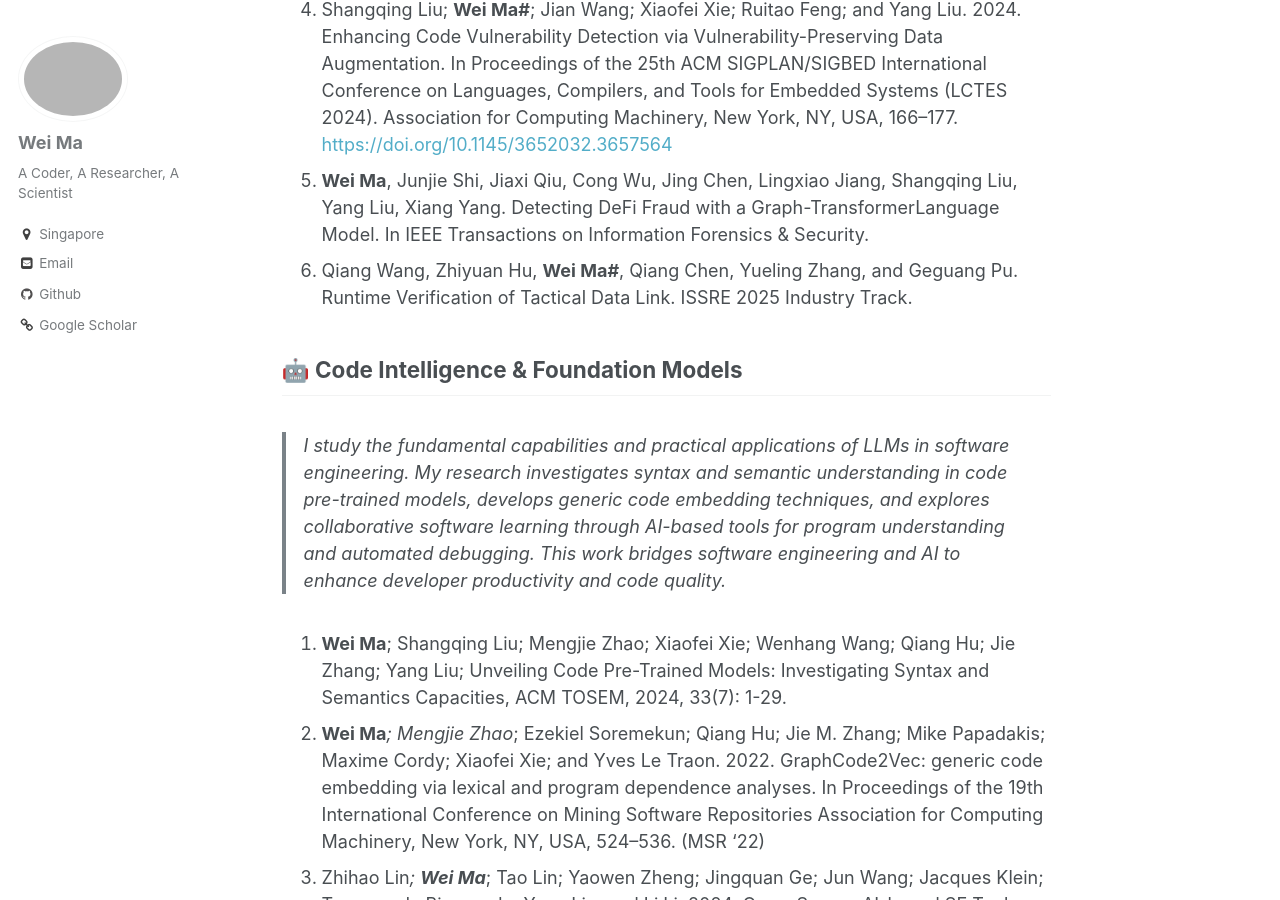
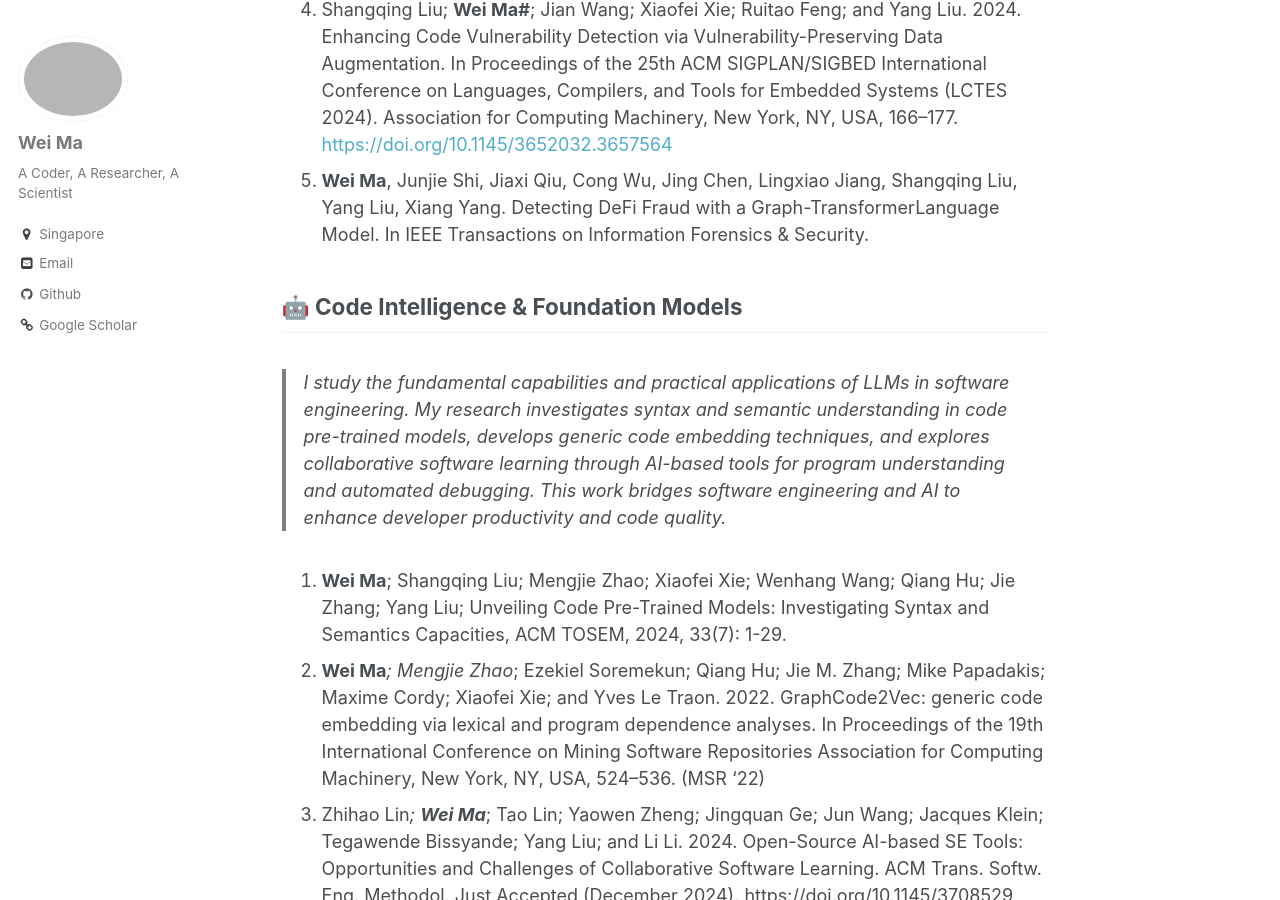
Before and after one commit to Marvinmw/weima, a Jekyll site: the page built from _pages/about.md, in a window 1280 px wide and 900 px high, scrolled down 4901 px. Built offline with Jekyll 4.4.1, drawn with Linux system fonts in a browser that asks for light colours.

Commit message:
Update about.md

```diff
--- a/_pages/about.md
+++ b/_pages/about.md
@@ -86,7 +86,6 @@ Please click my [Google Scholar](https://scholar.google.com/citations?user=ZubTN
 3. Sun, Dianxiang; **Wei Ma**; Liming Nie; and Yang Liu. Sok: Comprehensive analysis of rug pull causes, datasets, and detection tools in defi. (ISSTA 2025)
 4. Shangqing Liu; **Wei Ma#**; Jian Wang; Xiaofei Xie; Ruitao Feng; and Yang Liu. 2024. Enhancing Code Vulnerability Detection via Vulnerability-Preserving Data Augmentation. In Proceedings of the 25th ACM SIGPLAN/SIGBED International Conference on Languages, Compilers, and Tools for Embedded Systems (LCTES 2024). Association for Computing Machinery, New York, NY, USA, 166–177. [https://doi.org/10.1145/3652032.3657564](https://doi.org/10.1145/3652032.3657564)
 5. **Wei Ma**, Junjie Shi, Jiaxi Qiu, Cong Wu, Jing Chen, Lingxiao Jiang, Shangqing Liu, Yang Liu, Xiang Yang. Detecting DeFi Fraud with a Graph-TransformerLanguage Model. In IEEE Transactions on Information Forensics & Security.
-6. Qiang Wang, Zhiyuan Hu, **Wei Ma#**, Qiang Chen, Yueling Zhang, and Geguang Pu. Runtime Verification of Tactical Data Link. ISSRE 2025 Industry Track.
 
 ## **🤖 Code Intelligence & Foundation Models**
 
```
